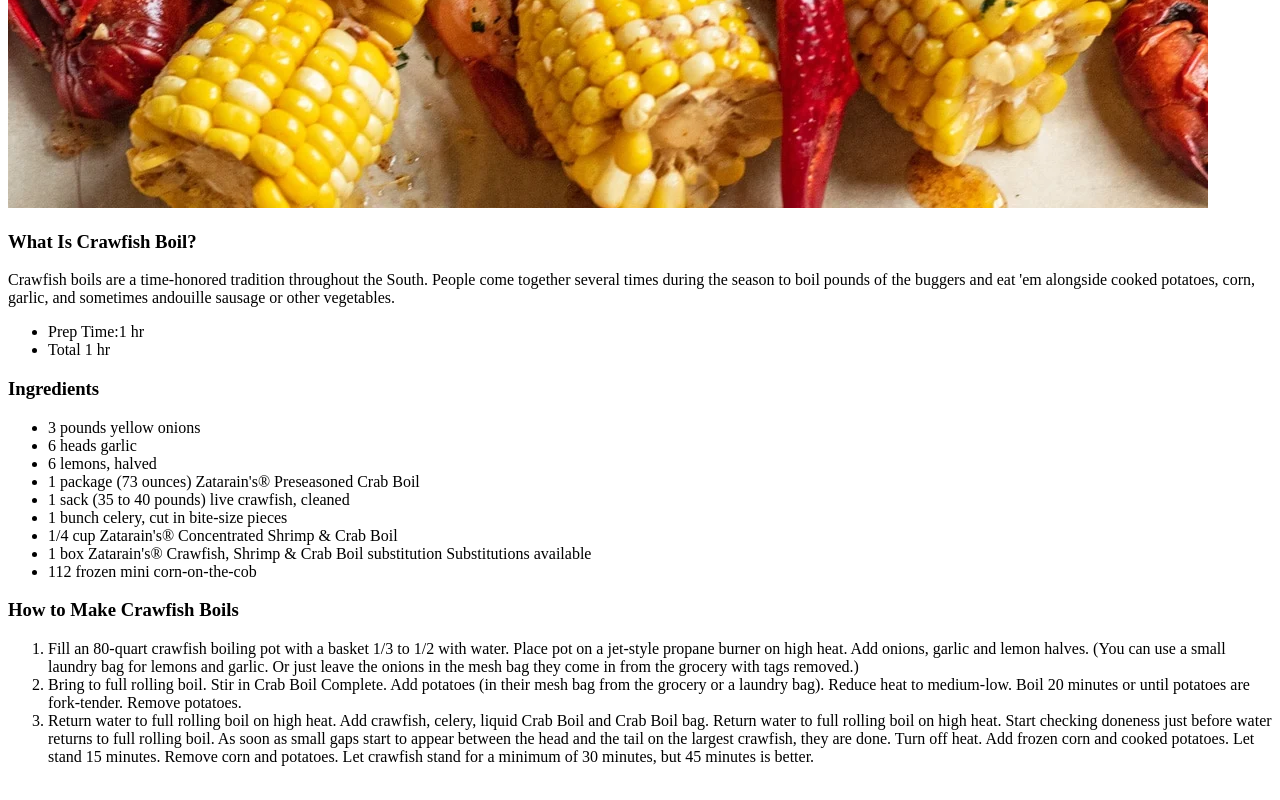
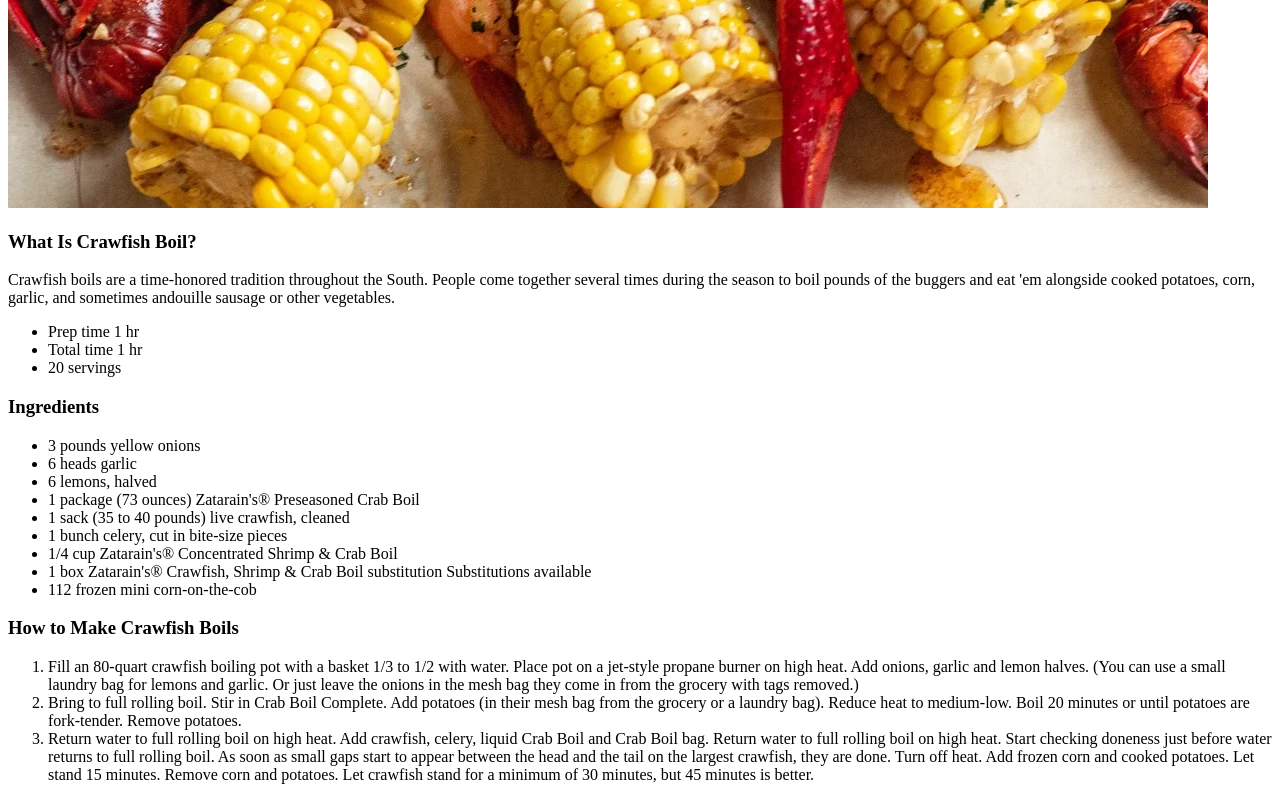
Before and after one commit to apdebian/odin-recipes, a plain HTML site: page recipes/Crawfishboil.html in a window 1280 px wide. Shown: the part 1072-1872 px from the top of the page. Drawn offline with Linux system fonts and the light colour scheme.

Commit message:
Edit ../index.html and Crawfishboil.html

```diff
--- a/recipes/Crawfishboil.html
+++ b/recipes/Crawfishboil.html
@@ -16,8 +16,9 @@
         Crawfish boils are a time-honored tradition throughout the South. People come together several times during the season to boil pounds of the buggers and eat 'em alongside cooked potatoes, corn, garlic, and sometimes andouille sausage or other vegetables.
     <p>
         <ul>
-            <li>Prep Time:1 hr</li>
-            <li>Total 1 hr</li>
+            <li>Prep time 1 hr</li>
+            <li>Total time 1 hr</li>
+            <li>20 servings</li>
         </ul>
     </p>
     <h3>
```
Also changed, not shown: index.html (+2 -2 lines).
